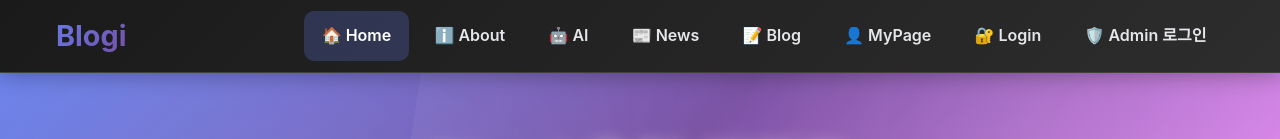
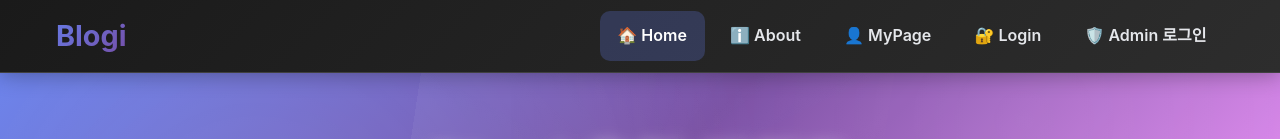
Before and after one commit to blogi-official/blogi-frontend, a React (Create React App) app: page / in a window 1280 px wide. Shown: the top 139 px of the page. Built offline with nearby package versions, Linux system fonts and the light colour scheme; no server answers.

Commit message:
update navigation.js

```diff
--- a/src/components/Navigation.js
+++ b/src/components/Navigation.js
@@ -168,7 +168,7 @@ function Navigator() {
             <li className="nav-item nav-item-custom">
               <Link className={`nav-link nav-link-custom ${isActive('/about')}`} to="/about" onClick={closeMenu}>ℹ️ About</Link>
             </li>
-            <li className="nav-item nav-item-custom">
+            {/* <li className="nav-item nav-item-custom">
               <Link className={`nav-link nav-link-custom ${isActive('/chatBot')}`} to="/chatBot" onClick={closeMenu}>🤖 AI</Link>
             </li>
             <li className="nav-item nav-item-custom">
@@ -176,7 +176,7 @@ function Navigator() {
             </li>
             <li className="nav-item nav-item-custom">
               <Link className={`nav-link nav-link-custom ${isActive('/blogList')}`} to="/blogList" onClick={closeMenu}>📝 Blog</Link>
-            </li>
+            </li> */}
             <li className="nav-item nav-item-custom">
               <Link className={`nav-link nav-link-custom ${isActive('/mypage')}`} to="/mypage" onClick={closeMenu}>👤 MyPage</Link>
             </li>
--- a/src/pages/MyPage.js
+++ b/src/pages/MyPage.js
@@ -143,7 +143,7 @@ const MyPage = () => {
       .mypage-header {
         text-align: center;
         margin-bottom: 4rem;
-        position: relative;
+        position: sticky;
         z-index: 2;
       }
 
```
